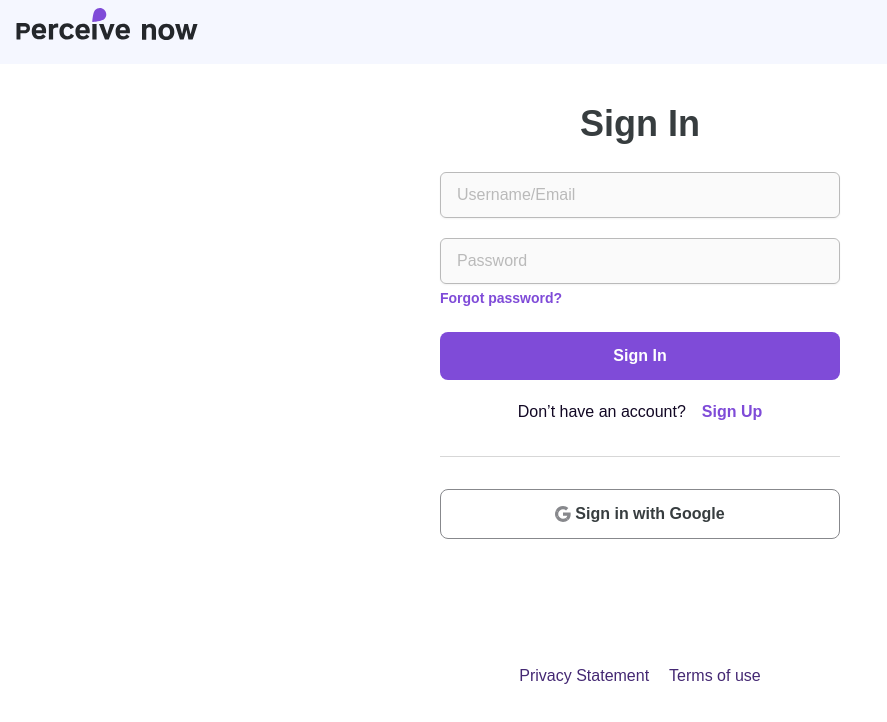
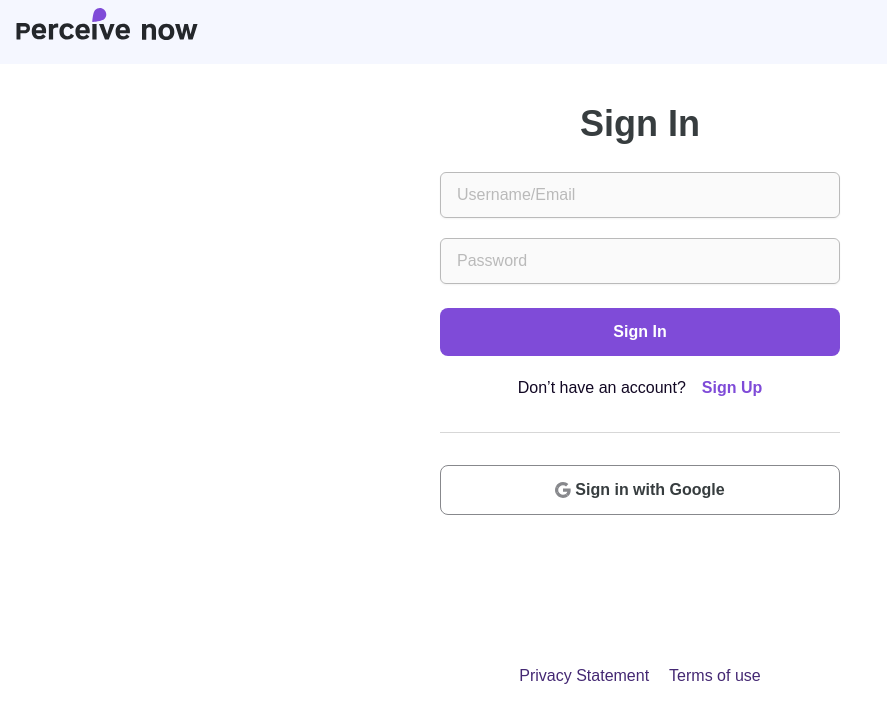
Before and after one commit to Perceive-Now/product-website, a React (Create React App) app: page /login in a window 1280 px wide. Shown: the top 722 px of the page, without its empty margins (0-887 px from the left). Built offline with nearby package versions, Linux system fonts and the light colour scheme; no server answers.

Commit message:
update: staging

```diff
--- a/src/pages/authentication/login/login.tsx
+++ b/src/pages/authentication/login/login.tsx
@@ -179,9 +179,9 @@ export default function LoginPage() {
               <div className="mt-1 text-xs text-danger-500">{errors.password?.message}</div>
             )}
           </fieldset>
-          <div className="text-sm text-primary-500 font-bold mt-0.5">
+          {/* <div className="text-sm text-primary-500 font-bold mt-0.5">
             <Link to="/forgot-password">Forgot password?</Link>
-          </div>
+          </div> */}
         </div>
 
         <div className="flex justify-center w-full mt-3">
```
